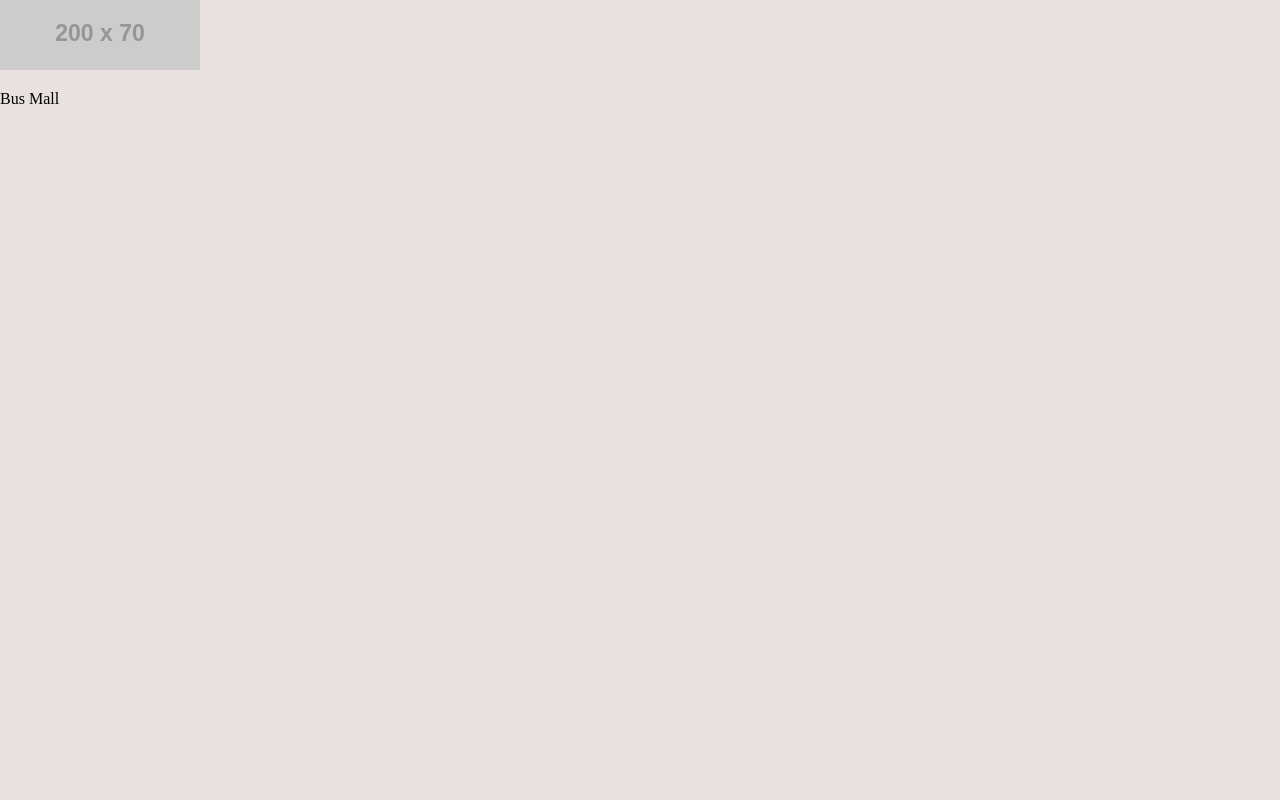
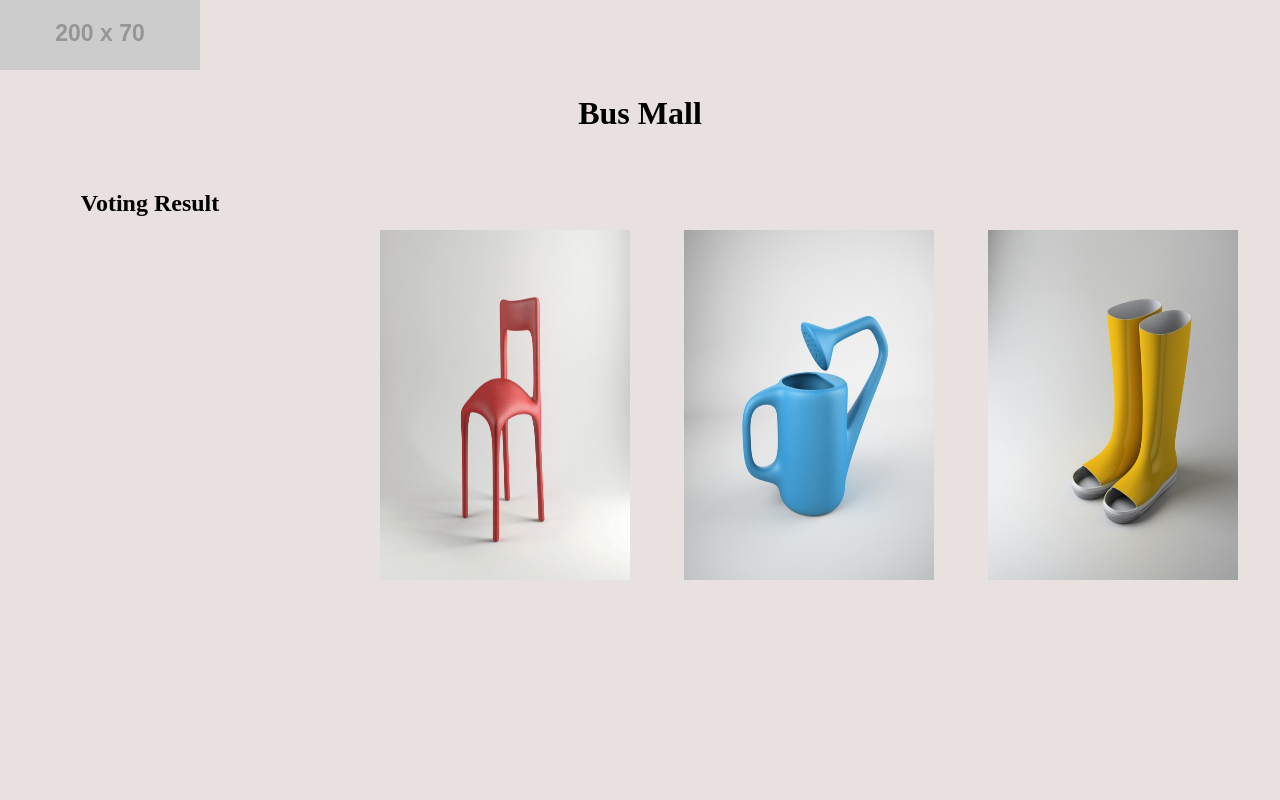
Before and after one commit to Amer-bit/bus-mall, a plain HTML site: page index.html in a window 1280 px wide. Shown: the top 800 px of the page. Drawn offline with nearby package versions, Linux system fonts and the light colour scheme; placeholder pictures from the web are drawn by us.

Commit message:
added some css

```diff
--- a/css/style.css
+++ b/css/style.css
@@ -4,7 +4,20 @@ body{
 }
 header{
     width: 100%;
-    height: 120px;
+    height: 140px;
+}
+.logo{
+    display: inline;
+
+}
+.title{
+    text-align: center;
+    padding-bottom: 100px;
+
+}
+h2{
+    text-align: center;
+    padding-top: 30px;
 }
 main{
 height: 900px;;
@@ -22,8 +35,9 @@ footer{
 }
 #productimg{
     margin: 0;
+    padding-top: 90px;
     height: 400px;
-    width: 1100px;
+    width: 900px;
     float: right;
 }
 .randomtext{
@@ -31,16 +45,16 @@ footer{
 }
 #leftimage{
     height: 350px;
-    width: 350px;
+    width: 250px;
 }
 
 
 #centerimage{
     height: 350px;
-    width: 350px;
-    margin: 0px 20px;
+    width: 250px;
+    margin: 0px 50px;
 }
 #rightimage{
     height: 350px;
-    width: 350px;
+    width: 250px;
 }
--- a/index.html
+++ b/index.html
@@ -15,11 +15,12 @@
             <img src="https://via.placeholder.com/200x70" alt="">
         </div>
         <div class="title">
-            <p>Bus Mall</p>
+            <h1>Bus Mall</h1>
         </div>
     </header>
     <main>
         <div id="results">
+           <div><h2>Voting Result</h2></div>
             <ul id="resultsareshownhere">
 
             </ul>
@@ -37,6 +38,7 @@
 
     </footer>
     <script src="js/app.js"></script>
+    <script src="https://cdn.jsdelivr.net/npm/chart.js@2.9.3/dist/Chart.min.js"></script>
 </body>
 
 </html>
--- a/js/app.js
+++ b/js/app.js
@@ -85,12 +85,13 @@ randomized();
 
 //Render new images while counting the views and clicks
 
+var votingRound = 25
 
 product.addEventListener('click',newimages)
 var totalClicks = 0;
 
 function newimages(event){
-    if (totalClicks < 25){
+    if (totalClicks < votingRound){
         if (event.target.id !== 'productimg'){
 
             if (event.target.id === 'leftimage'){
```
